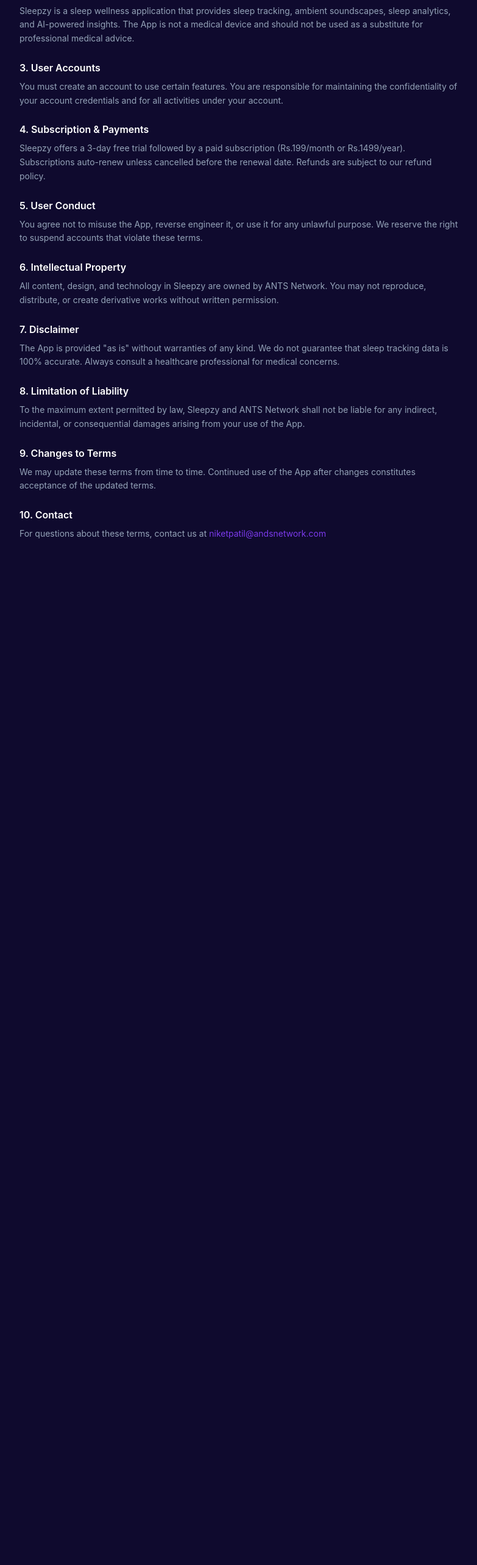
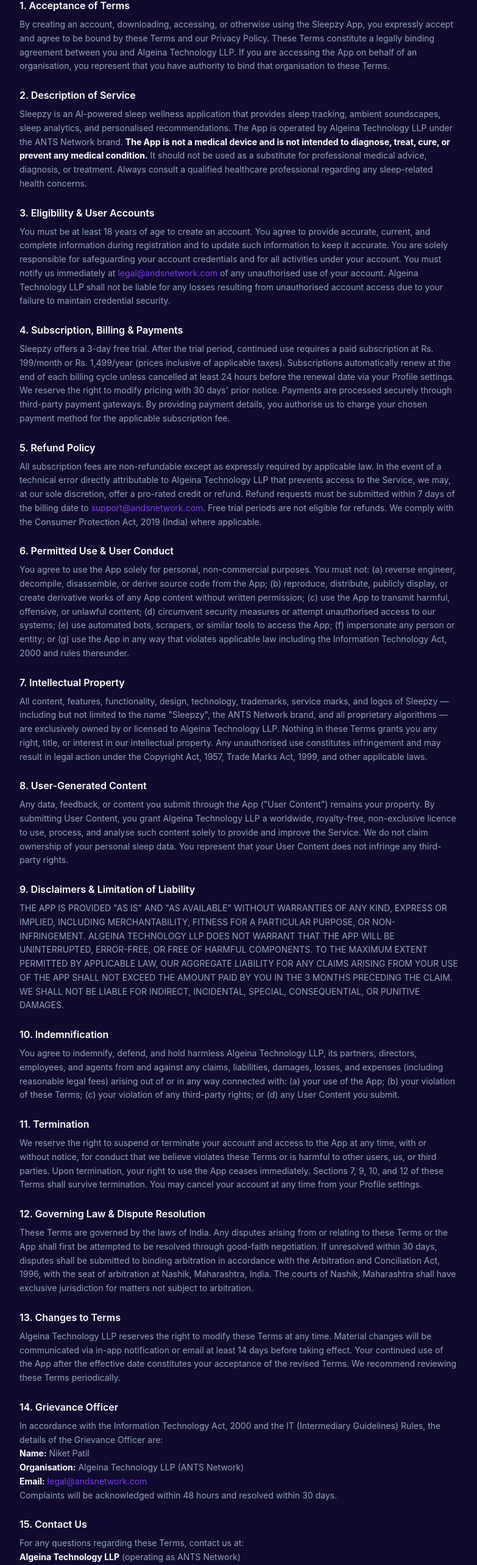
Before and after one commit to N-i-k-e-t/driftai-sleep-wellness, a React (Vite) app: page /terms in a window 1280 px wide. Shown: the part 227-2793 px from the top of the page at 61% size, without its empty margins (248-1031 px from the left). Before the commit the page ends 1194 px from the top, so only its background shows below. Built offline with nearby package versions, Linux system fonts and the light colour scheme; no server answers.

Commit message:
legal: comprehensive Terms & Conditions - Algeina Technology LLP / ANTS Network

```diff
--- a/src/pages/Terms.tsx
+++ b/src/pages/Terms.tsx
@@ -6,59 +6,92 @@
     <div className="min-h-screen bg-drift-bg text-white">
       <header className="px-6 py-4 flex items-center gap-4 max-w-3xl mx-auto">
         <Link to="/" className="text-drift-muted hover:text-white transition"><ArrowLeft size={20} /></Link>
-        <h1 className="text-xl font-bold">Terms & Conditions</h1>
+        <h1 className="text-xl font-bold">Terms &amp; Conditions</h1>
       </header>
       <main className="max-w-3xl mx-auto px-6 pb-20 space-y-6 text-drift-muted text-sm leading-relaxed">
         <p className="text-xs">Last updated: March 1, 2026</p>
+        <p className="text-drift-muted text-sm">These Terms &amp; Conditions (&quot;Terms&quot;) govern your access to and use of Sleepzy (&quot;App&quot; or &quot;Service&quot;), a product of <strong className="text-white">Algeina Technology LLP</strong> (also operating as <strong className="text-white">ANTS Network</strong>), a Limited Liability Partnership registered under the laws of India (&quot;Company&quot;, &quot;we&quot;, &quot;us&quot;, or &quot;our&quot;). By using Sleepzy, you confirm that you are at least 18 years of age and agree to be bound by these Terms. If you do not agree, do not access or use the App.</p>
 
         <section>
           <h2 className="text-white font-semibold text-base mb-2">1. Acceptance of Terms</h2>
-          <p>By accessing or using Sleepzy ("the App"), you agree to be bound by these Terms and Conditions. If you do not agree, please do not use the App.</p>
+          <p>By creating an account, downloading, accessing, or otherwise using the Sleepzy App, you expressly accept and agree to be bound by these Terms and our Privacy Policy. These Terms constitute a legally binding agreement between you and Algeina Technology LLP. If you are accessing the App on behalf of an organisation, you represent that you have authority to bind that organisation to these Terms.</p>
         </section>
 
         <section>
           <h2 className="text-white font-semibold text-base mb-2">2. Description of Service</h2>
-          <p>Sleepzy is a sleep wellness application that provides sleep tracking, ambient soundscapes, sleep analytics, and AI-powered insights. The App is not a medical device and should not be used as a substitute for professional medical advice.</p>
+          <p>Sleepzy is an AI-powered sleep wellness application that provides sleep tracking, ambient soundscapes, sleep analytics, and personalised recommendations. The App is operated by Algeina Technology LLP under the ANTS Network brand. <strong className="text-white">The App is not a medical device and is not intended to diagnose, treat, cure, or prevent any medical condition.</strong> It should not be used as a substitute for professional medical advice, diagnosis, or treatment. Always consult a qualified healthcare professional regarding any sleep-related health concerns.</p>
         </section>
 
         <section>
-          <h2 className="text-white font-semibold text-base mb-2">3. User Accounts</h2>
-          <p>You must create an account to use certain features. You are responsible for maintaining the confidentiality of your account credentials and for all activities under your account.</p>
+          <h2 className="text-white font-semibold text-base mb-2">3. Eligibility &amp; User Accounts</h2>
+          <p>You must be at least 18 years of age to create an account. You agree to provide accurate, current, and complete information during registration and to update such information to keep it accurate. You are solely responsible for safeguarding your account credentials and for all activities under your account. You must notify us immediately at <a href="mailto:legal@andsnetwork.com" className="text-drift-accent">legal@andsnetwork.com</a> of any unauthorised use of your account. Algeina Technology LLP shall not be liable for any losses resulting from unauthorised account access due to your failure to maintain credential security.</p>
         </section>
 
         <section>
-          <h2 className="text-white font-semibold text-base mb-2">4. Subscription & Payments</h2>
-          <p>Sleepzy offers a 3-day free trial followed by a paid subscription (Rs.199/month or Rs.1499/year). Subscriptions auto-renew unless cancelled before the renewal date. Refunds are subject to our refund policy.</p>
+          <h2 className="text-white font-semibold text-base mb-2">4. Subscription, Billing &amp; Payments</h2>
+          <p>Sleepzy offers a 3-day free trial. After the trial period, continued use requires a paid subscription at Rs. 199/month or Rs. 1,499/year (prices inclusive of applicable taxes). Subscriptions automatically renew at the end of each billing cycle unless cancelled at least 24 hours before the renewal date via your Profile settings. We reserve the right to modify pricing with 30 days&apos; prior notice. Payments are processed securely through third-party payment gateways. By providing payment details, you authorise us to charge your chosen payment method for the applicable subscription fee.</p>
         </section>
 
         <section>
-          <h2 className="text-white font-semibold text-base mb-2">5. User Conduct</h2>
-          <p>You agree not to misuse the App, reverse engineer it, or use it for any unlawful purpose. We reserve the right to suspend accounts that violate these terms.</p>
+          <h2 className="text-white font-semibold text-base mb-2">5. Refund Policy</h2>
+          <p>All subscription fees are non-refundable except as expressly required by applicable law. In the event of a technical error directly attributable to Algeina Technology LLP that prevents access to the Service, we may, at our sole discretion, offer a pro-rated credit or refund. Refund requests must be submitted within 7 days of the billing date to <a href="mailto:support@andsnetwork.com" className="text-drift-accent">support@andsnetwork.com</a>. Free trial periods are not eligible for refunds. We comply with the Consumer Protection Act, 2019 (India) where applicable.</p>
         </section>
 
         <section>
-          <h2 className="text-white font-semibold text-base mb-2">6. Intellectual Property</h2>
-          <p>All content, design, and technology in Sleepzy are owned by ANTS Network. You may not reproduce, distribute, or create derivative works without written permission.</p>
+          <h2 className="text-white font-semibold text-base mb-2">6. Permitted Use &amp; User Conduct</h2>
+          <p>You agree to use the App solely for personal, non-commercial purposes. You must not: (a) reverse engineer, decompile, disassemble, or derive source code from the App; (b) reproduce, distribute, publicly display, or create derivative works of any App content without written permission; (c) use the App to transmit harmful, offensive, or unlawful content; (d) circumvent security measures or attempt unauthorised access to our systems; (e) use automated bots, scrapers, or similar tools to access the App; (f) impersonate any person or entity; or (g) use the App in any way that violates applicable law including the Information Technology Act, 2000 and rules thereunder.</p>
         </section>
 
         <section>
-          <h2 className="text-white font-semibold text-base mb-2">7. Disclaimer</h2>
-          <p>The App is provided "as is" without warranties of any kind. We do not guarantee that sleep tracking data is 100% accurate. Always consult a healthcare professional for medical concerns.</p>
+          <h2 className="text-white font-semibold text-base mb-2">7. Intellectual Property</h2>
+          <p>All content, features, functionality, design, technology, trademarks, service marks, and logos of Sleepzy — including but not limited to the name &quot;Sleepzy&quot;, the ANTS Network brand, and all proprietary algorithms — are exclusively owned by or licensed to Algeina Technology LLP. Nothing in these Terms grants you any right, title, or interest in our intellectual property. Any unauthorised use constitutes infringement and may result in legal action under the Copyright Act, 1957, Trade Marks Act, 1999, and other applicable laws.</p>
         </section>
 
         <section>
-          <h2 className="text-white font-semibold text-base mb-2">8. Limitation of Liability</h2>
-          <p>To the maximum extent permitted by law, Sleepzy and ANTS Network shall not be liable for any indirect, incidental, or consequential damages arising from your use of the App.</p>
+          <h2 className="text-white font-semibold text-base mb-2">8. User-Generated Content</h2>
+          <p>Any data, feedback, or content you submit through the App (&quot;User Content&quot;) remains your property. By submitting User Content, you grant Algeina Technology LLP a worldwide, royalty-free, non-exclusive licence to use, process, and analyse such content solely to provide and improve the Service. We do not claim ownership of your personal sleep data. You represent that your User Content does not infringe any third-party rights.</p>
         </section>
 
         <section>
-          <h2 className="text-white font-semibold text-base mb-2">9. Changes to Terms</h2>
-          <p>We may update these terms from time to time. Continued use of the App after changes constitutes acceptance of the updated terms.</p>
+          <h2 className="text-white font-semibold text-base mb-2">9. Disclaimers &amp; Limitation of Liability</h2>
+          <p>THE APP IS PROVIDED &quot;AS IS&quot; AND &quot;AS AVAILABLE&quot; WITHOUT WARRANTIES OF ANY KIND, EXPRESS OR IMPLIED, INCLUDING MERCHANTABILITY, FITNESS FOR A PARTICULAR PURPOSE, OR NON-INFRINGEMENT. ALGEINA TECHNOLOGY LLP DOES NOT WARRANT THAT THE APP WILL BE UNINTERRUPTED, ERROR-FREE, OR FREE OF HARMFUL COMPONENTS. TO THE MAXIMUM EXTENT PERMITTED BY APPLICABLE LAW, OUR AGGREGATE LIABILITY FOR ANY CLAIMS ARISING FROM YOUR USE OF THE APP SHALL NOT EXCEED THE AMOUNT PAID BY YOU IN THE 3 MONTHS PRECEDING THE CLAIM. WE SHALL NOT BE LIABLE FOR INDIRECT, INCIDENTAL, SPECIAL, CONSEQUENTIAL, OR PUNITIVE DAMAGES.</p>
         </section>
 
         <section>
-          <h2 className="text-white font-semibold text-base mb-2">10. Contact</h2>
-          <p>For questions about these terms, contact us at <a href="mailto:niketpatil@andsnetwork.com" className="text-drift-accent hover:underline">niketpatil@andsnetwork.com</a></p>
+          <h2 className="text-white font-semibold text-base mb-2">10. Indemnification</h2>
+          <p>You agree to indemnify, defend, and hold harmless Algeina Technology LLP, its partners, directors, employees, and agents from and against any claims, liabilities, damages, losses, and expenses (including reasonable legal fees) arising out of or in any way connected with: (a) your use of the App; (b) your violation of these Terms; (c) your violation of any third-party rights; or (d) any User Content you submit.</p>
+        </section>
+
+        <section>
+          <h2 className="text-white font-semibold text-base mb-2">11. Termination</h2>
+          <p>We reserve the right to suspend or terminate your account and access to the App at any time, with or without notice, for conduct that we believe violates these Terms or is harmful to other users, us, or third parties. Upon termination, your right to use the App ceases immediately. Sections 7, 9, 10, and 12 of these Terms shall survive termination. You may cancel your account at any time from your Profile settings.</p>
+        </section>
+
+        <section>
+          <h2 className="text-white font-semibold text-base mb-2">12. Governing Law &amp; Dispute Resolution</h2>
+          <p>These Terms are governed by the laws of India. Any disputes arising from or relating to these Terms or the App shall first be attempted to be resolved through good-faith negotiation. If unresolved within 30 days, disputes shall be submitted to binding arbitration in accordance with the Arbitration and Conciliation Act, 1996, with the seat of arbitration at Nashik, Maharashtra, India. The courts of Nashik, Maharashtra shall have exclusive jurisdiction for matters not subject to arbitration.</p>
+        </section>
+
+        <section>
+          <h2 className="text-white font-semibold text-base mb-2">13. Changes to Terms</h2>
+          <p>Algeina Technology LLP reserves the right to modify these Terms at any time. Material changes will be communicated via in-app notification or email at least 14 days before taking effect. Your continued use of the App after the effective date constitutes your acceptance of the revised Terms. We recommend reviewing these Terms periodically.</p>
+        </section>
+
+        <section>
+          <h2 className="text-white font-semibold text-base mb-2">14. Grievance Officer</h2>
+          <p>In accordance with the Information Technology Act, 2000 and the IT (Intermediary Guidelines) Rules, the details of the Grievance Officer are:<br />
+          <strong className="text-white">Name:</strong> Niket Patil<br />
+          <strong className="text-white">Organisation:</strong> Algeina Technology LLP (ANTS Network)<br />
+          <strong className="text-white">Email:</strong> <a href="mailto:legal@andsnetwork.com" className="text-drift-accent">legal@andsnetwork.com</a><br />
+          Complaints will be acknowledged within 48 hours and resolved within 30 days.</p>
+        </section>
+
+        <section>
+          <h2 className="text-white font-semibold text-base mb-2">15. Contact Us</h2>
+          <p>For any questions regarding these Terms, contact us at:<br />
+          <strong className="text-white">Algeina Technology LLP</strong> (operating as ANTS Network)<br />
+          <a href="mailto:legal@andsnetwork.com" className="text-drift-accent">legal@andsnetwork.com</a><br />
+          Website: <a href="https://www.andsnetwork.com" className="text-drift-accent">www.andsnetwork.com</a></p>
         </section>
       </main>
     </div>
```
